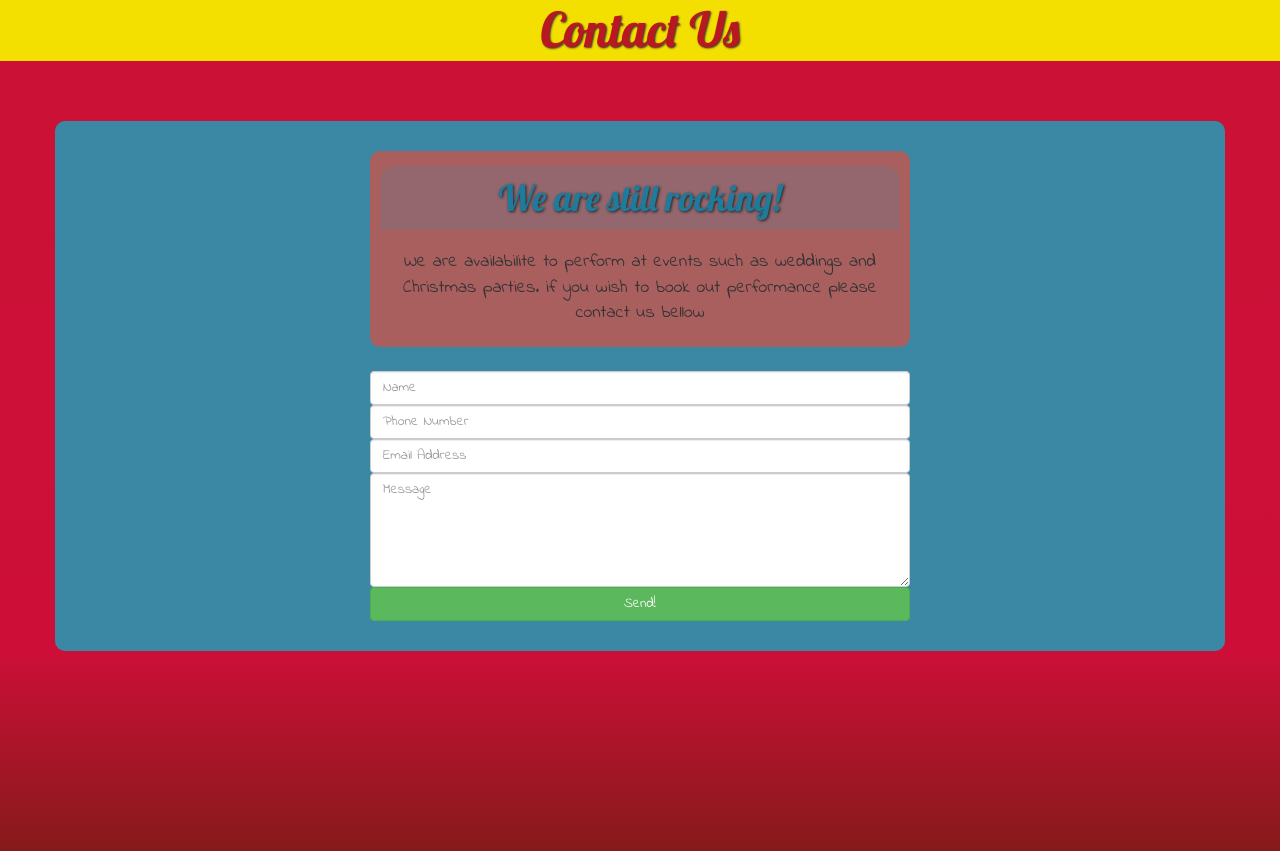
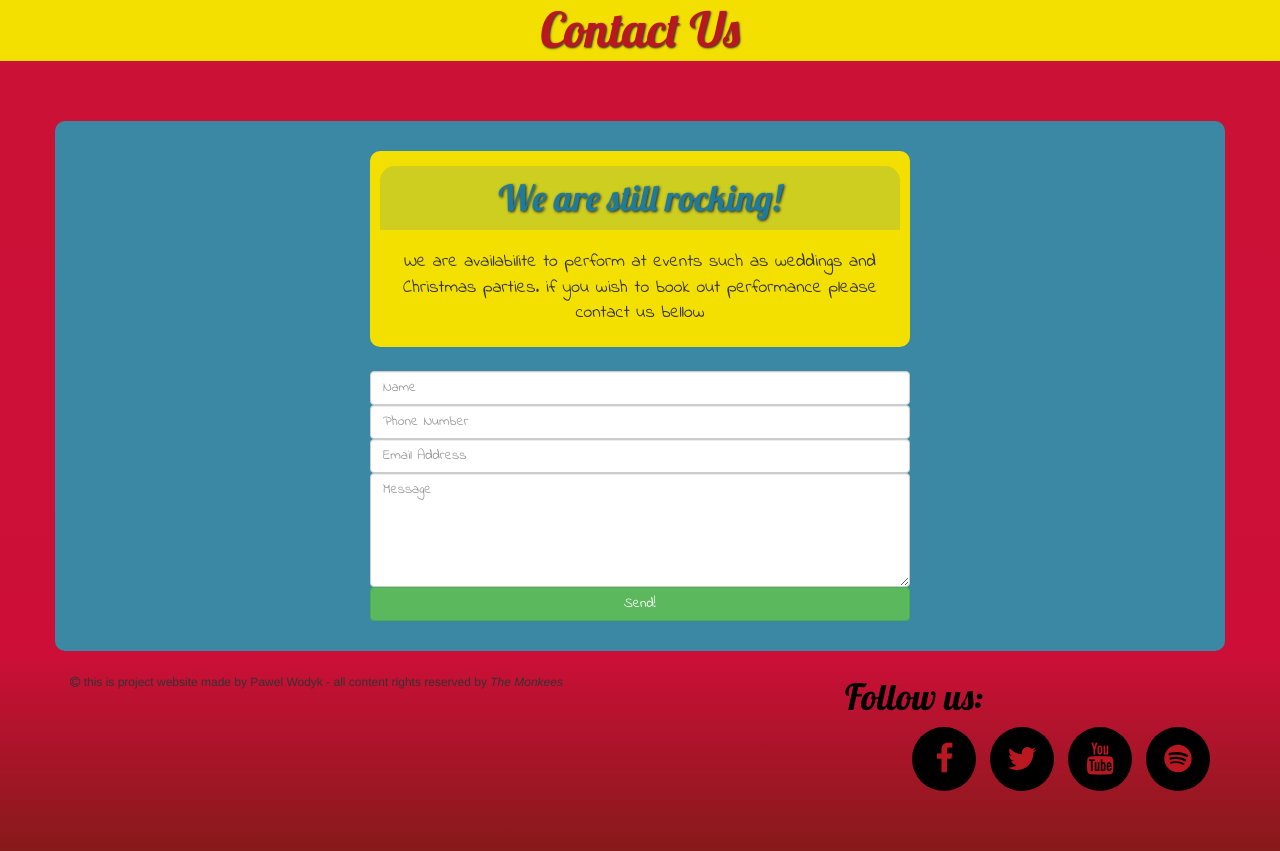
Before and after one commit to pawodyk/CI_MilestoneProject1, a plain HTML site: page index.html in a window 1280 px wide. Shown: the part 5943-6794 px from the top of the page. Drawn offline with nearby package versions, Linux system fonts and the light colour scheme; a script that the page names is missing; a web font is replaced by a local one.

Commit message:
the footer completed

```diff
--- a/assets/css/style.css
+++ b/assets/css/style.css
@@ -236,8 +236,71 @@ section {
 /* FOOTER */
 
 footer{
-    height: 200px;
+    min-height: 200px;
+}
 
+.footer-legal{
+    margin: 0;
+    padding-top: 20px;
+    line-height: 20px;
+}
+
+.footer-legal>span{
+    font-size: 1rem;
+    display: inline-block;
+    vertical-align: middle;
+    line-height: normal;
+}
+
+.footer-social{
+    padding: 10px;
+    margin-top: 10px;
+}
+
+.social-links{
+    margin: 0 auto;
+    width: 100%;
+}
+
+.social-links>span{
+    font-family: Lobster, sans-serif;
+    font-size: 3rem;
+    color: black;
+    margin: 0 auto 20px;
+    text-align: center;
+}
+
+.social-links li i{
+    width: 64px;
+    height: 64px;
+    padding: 16px 0;
+    margin: 5px 0;
+    border-radius: 50%;
+    font-size: 32px;
+    line-height: 32px;
+    text-align: center;
+    color: #b91820;
+    background: rgb(0, 0, 0);
+    transition: all 0.35s ease-in-out;
+    -moz-transition: all 0.35s ease-in-out;
+    -webkit-transition: all 0.35s ease-in-out;
+    -o-transition: all 0.35s ease-in-out;
+}
+
+.social-links i.fb:hover{
+    color: #5771a8;
+}
+
+.social-links i.tw:hover{
+    color: #17a3f2;
+}
+
+.social-links i.yt:hover{
+    color: #ff0000;
+}
+
+.social-links i.sp:hover{
+    color: #1ed760;
 }
 
 /* COLORS OVERRIDE*/
--- a/index.html
+++ b/index.html
@@ -17,6 +17,7 @@
 
     <link rel="stylesheet" type="text/css" media="screen" href="assets\css\bootstrap.css">
     <link rel="stylesheet" type="text/css" media="screen" href="assets\css\style.css" />
+    <link rel="stylesheet" href="https://maxcdn.bootstrapcdn.com/font-awesome/4.7.0/css/font-awesome.min.css" type="text/css" />
 </head>
 
 <body>
@@ -206,7 +207,7 @@
             <div class="container content-box">
                 <div class="row">
                     <div class="col-xs-12 col-md-10 col-md-offset-1 col-lg-6 col-lg-offset-3 contact-form">
-                        <div class="album-box bg-red text-center">
+                        <div class="album-box bg-sec text-center">
                             <h3 class="secondary-header">We are still rocking!</h3>
                             <p>We are availabilite to perform at events such as weddings and Christmas parties. if you wish to book out performance please contact us bellow</p>
                         </div>
@@ -223,11 +224,23 @@
         </section>
     </main>
 
-    <footer class="bg-main">
+    <footer>
         <div class="container">
             <div class="row">
-                <div class="col-xs-12 col-sm-6 col-md-8"></div>
-                <div class="col-xs-12 col-sm-6 col-md-4"></div>
+                <div class="col-xs-12 col-sm-6 col-sm-push-6 col-md-4 col-md-push-8 footer-social">
+                    <div class="social-links">
+                        <span>Follow us:</span>
+                        <ul class="list-inline pull-right">
+                            <li><a target="_blank" href="https://www.facebook.com/TheMonkees"><i class="fa fa-facebook fb"></i></a></li>
+                            <li><a target="_blank" href="https://twitter.com/TheMonkees"><i class="fa fa-twitter tw"></i></a></li>
+                            <li><a target="_blank" href="https://www.youtube.com/user/themonkees"><i class="fa fa-youtube yt"></i></a></li>
+                            <li><a target="_blank" href="https://open.spotify.com/artist/320EPCSEezHt1rtbfwH6Ck"><i class="fa fa-spotify sp" aria-hidden="true"></i></a></li>
+                        </ul>
+                    </div>
+                </div>
+                <div class="col-xs-12 col-sm-6 col-sm-pull-6 col-md-8 col-md-pull-4 footer-legal">
+                    <span><i class="fa fa-copyright" aria-hidden="true"></i> this is project website made by Pawel Wodyk - all content rights reserved by <i>The Monkees</i> </span>
+                </div>
             </div>
         </div>
 
```
